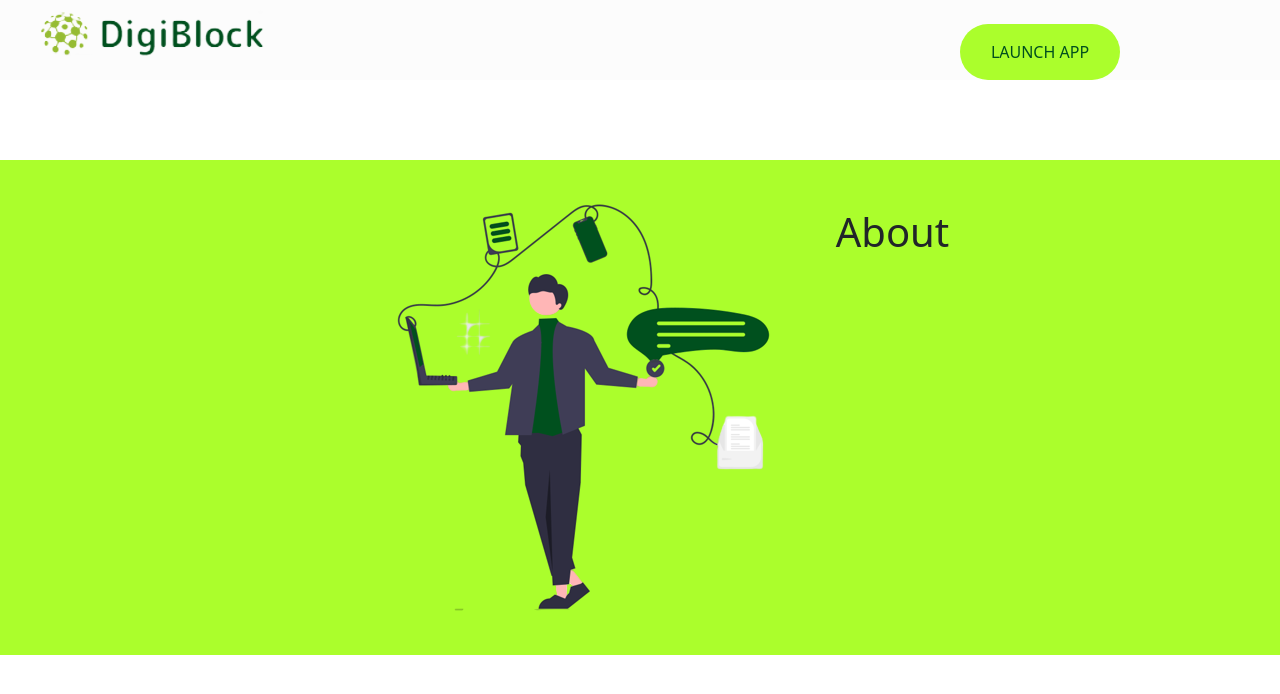
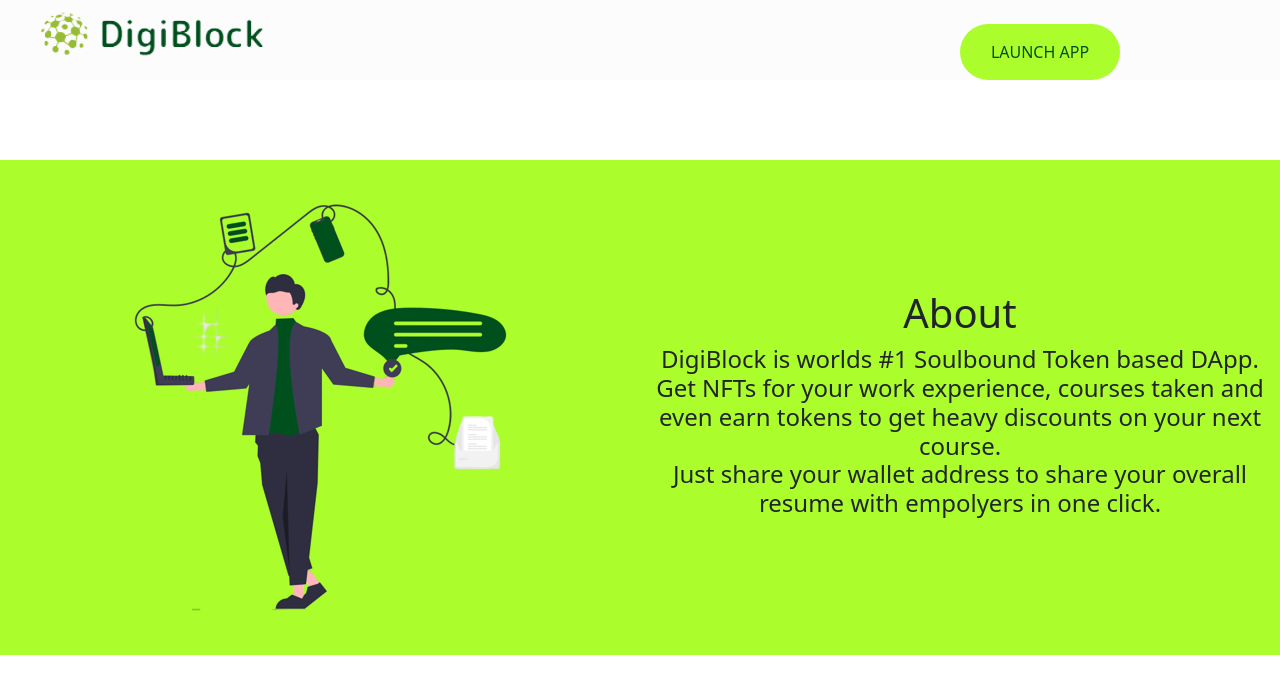
Before and after one commit to Rishabhraghwendra18/DigiBlock, a React (Create React App) app in the folder client/: page / in a window 1280 px wide. Shown: the top 694 px of the page. Built offline with nearby package versions, Linux system fonts and the light colour scheme.

Commit message:
added about

```diff
--- a/client/src/pages/About.css
+++ b/client/src/pages/About.css
@@ -7,8 +7,10 @@
   flex-direction: row;
 }
 .about {
-  height: 50vh;
+  /* height: 50vh; */
+  flex: 1 1 0;
 }
 .about__image {
   float: left;
+  flex: 1 1 0;
 }
--- a/client/src/pages/About.js
+++ b/client/src/pages/About.js
@@ -1,23 +1,31 @@
-import React from 'react';
-import './About.css';
-import Navbar from './Navbar';
+import React from "react";
+import "./About.css";
+import Navbar from "./Navbar";
 import ABOUT from "../assets/About.png";
 
 function About() {
   return (
-        <div >
+    <div>
       <Navbar></Navbar>
-            <div className='about__container'>
-                <div className='about__image'>
+      <div className="about__container">
+        <div className="about__image">
           <img src={ABOUT} alt="about"></img>
         </div>
-                <div className='about'>
+        <div className="about">
           <h1>About</h1>
+          {/* <h4>DigiBlock is one place for all your acedmics record & work experience. Get NFTs, cryptos on completing courses. Use the cryptos to get heavy discounts on your next course.</h4> */}
+          <h4>
+            DigiBlock is worlds #1 Soulbound Token based DApp. Get NFTs for
+            your work experience, courses taken and even earn tokens to get
+            heavy discounts on your next course.
+            <br/>
+            Just share your wallet address to
+            share your overall resume with empolyers in one click.
+          </h4>
         </div>
       </div>
     </div>
-
-    )
+  );
 }
 
-export default About
+export default About;
```
Lines whose indentation alone changed are shown as unchanged.
